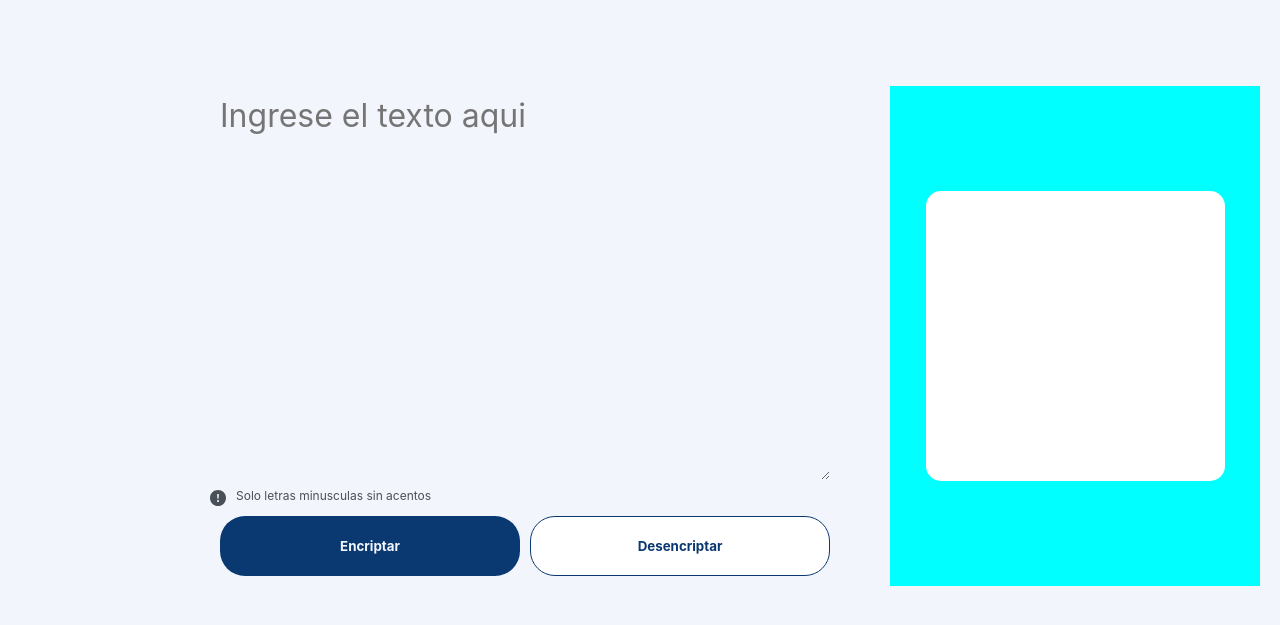
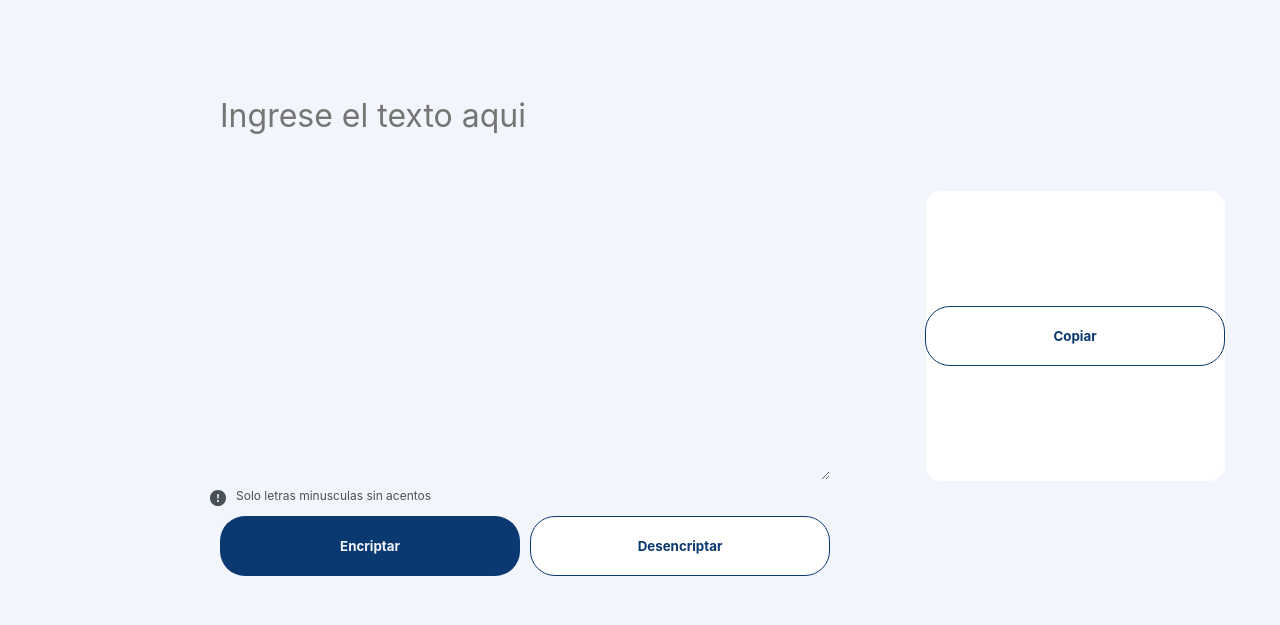
Before and after one commit to ea0627/encriptador, a plain HTML site: page index.html in a window 1280 px wide. Both pictures are taken after a click on the button "Encriptar". Shown: the part 95-720 px from the top of the page. Drawn offline with Linux system fonts and the light colour scheme; files that its build step writes are made by us from their sources; a web font is replaced by a local one.

Commit message:
se realiza insercion del boton copiar desde el archivo de scripts

```diff
--- a/index.html
+++ b/index.html
@@ -3,7 +3,7 @@
 <head>
     <meta charset="UTF-8">
     <meta name="viewport" content="width=device-width">                                         <!--Diseño responsivo-->
-    <link rel="stylesheet" href="01/reset.css">                                             <!--Reset CSS-->
+    <link rel="stylesheet" href="reset.css">                                             <!--Reset CSS-->
     <link rel="stylesheet" href="style.css">
     <link href="https://fonts.google.com/share?selection.family=Inter:wght@200;300;400&display=swap" rel="stylesheet">
 
--- a/scripts.js
+++ b/scripts.js
@@ -12,6 +12,8 @@ function encriptar() {
     mostrarAdelante();
     var cajatexto = recuperarTexto()
     resultado.textContent = encriptarTexto(cajatexto);
+    document.querySelector(".contenedor-resultado").innerHTML += '<input type="button" class="boton-copiar" value="Copiar">';
+
 }
 
 function desencriptar() {
@@ -32,12 +34,9 @@ function ocultarAdelante() {
 
 function mostrarAdelante() {
     resultado.classList.add("mostrar");
-    document.querySelector(".contenedor-resultado").style.display = "block";
+    document.querySelector(".contenedor-resultado").style.display = "flex";
     botonCopiar.classList.add("mostrar");
 
-    document.querySelector(".contenedor-resultado").innerHTML = `<p>${resultado}</p>
-    <input type="button" class="boton-copiar" value="Copiar">
-`;
 }
 
 function pruebaBotonEncriptar() {
@@ -127,5 +126,5 @@ const btnCopiar = document.querySelector(".boton-copiar");  /* boton copiar */
     btnCopiar.addEventListener("click", copiar = () => {
     var contenido = document.querySelector(".texto-resultado").textContent;
     navigator.clipboard.writeText(contenido);
-    /* console.log("hola");  */
+    console.log("hola");
     });
--- a/style.css
+++ b/style.css
@@ -121,8 +121,8 @@ header{
 }
 
 .seccion-informativa .contenedor-resultado{
+    position: relative;
     /* display: none; */
-    /* display: flex; */
     flex-direction: column;
     padding: 20px;
     height: 100%;
@@ -144,6 +144,7 @@ header{
 }
 
 .seccion-informativa .contenedor-resultado .boton-copiar{
+    display: block;
     width: 100%;
     height: 15vh;
     background-color: #ffffff;
@@ -249,7 +250,7 @@ header{
         width: 40%;
         height: 500px;
         /* padding: 10px; */
-        background-color: aqua;
+        /* background-color: aqua; */
         flex-direction: column;
     }
 
@@ -272,16 +273,19 @@ header{
 
     .todo .seccion-informativa .contenedor-resultado{
         position: relative;
-        /* display: none; */
+        /* display: flex; */
         align-items: center;
         /* background-color: darkkhaki; */
         width: 70%;
         height: 50%;
+        justify-content: center;
     }
 
     .todo .seccion-informativa .contenedor-resultado .boton-copiar{
-        /* display: block; */
         position: relative;
+        align-self: center;
+        border-radius: 25px;
+        display: block;
         border-radius: 25px;
         width: 300px;
         height: 60px;
```
